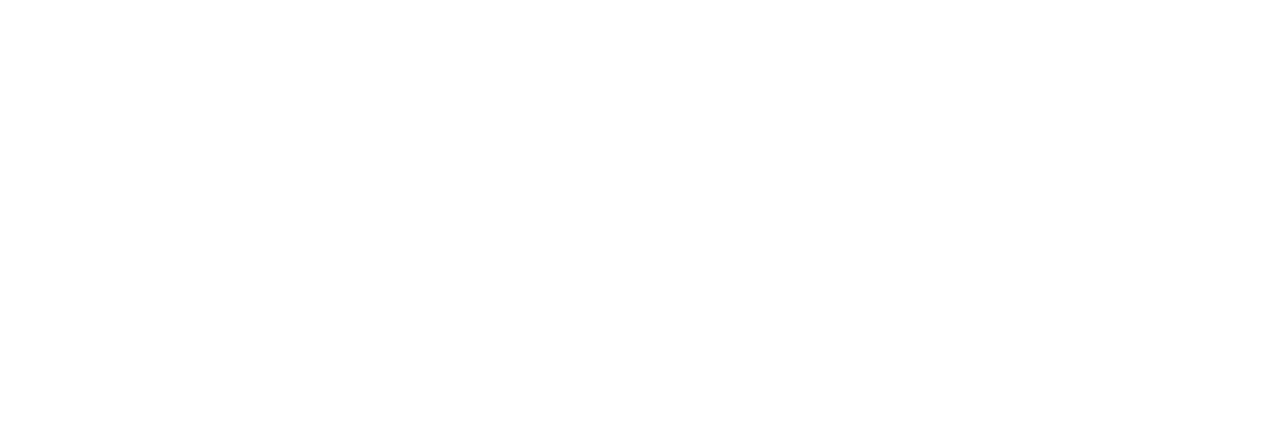
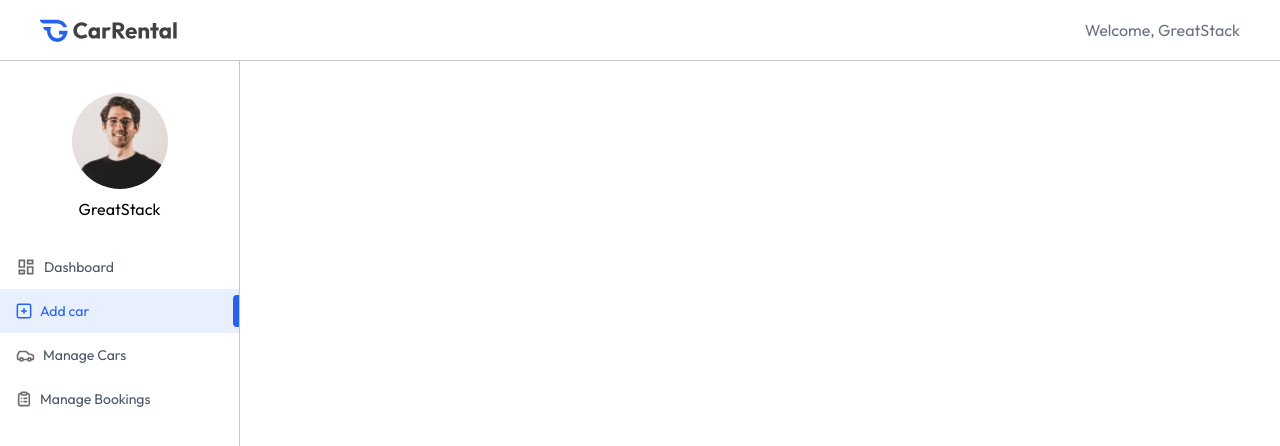
Before and after one commit to Raghav7071/CarRental, a React (Vite) app in the folder client/: page /owner/add-car in a window 1280 px wide. Before the commit this address had no page. Shown: the top 446 px of the page. Built offline with nearby package versions, Linux system fonts and the light colour scheme.

Commit message:
created some part of Dashboard and added some css to it

```diff
--- a/client/src/App.jsx
+++ b/client/src/App.jsx
@@ -6,6 +6,11 @@
 import Cars from './pages/Cars';
 import MyBookings from './pages/MyBookings';
 import { Footer } from './assets/Footer';
+import Layout from './pages/owner/Layout';
+import Dashboard from './pages/owner/Dashboard';
+import AddCar from './pages/owner/AddCar';
+import MangeCars from './pages/owner/MangeCars';
+import MangeBookings from './pages/owner/MangeBookings';
 
 const App = () => {
   const [showLogin, setShowLogin] = useState(false);
@@ -19,6 +24,13 @@
         <Route path='/cars-details/:id' element={<CarDetails />} />
         <Route path='/cars' element={<Cars />} />
         <Route path='/my-bookings' element={<MyBookings />} />
+        <Route path='/owner' element={<Layout/>}>
+        <Route index element={<Dashboard />}/>
+        <Route path='add-car' element={<AddCar />}/>
+        <Route path='manage-cars' element={<MangeCars />}/>
+        <Route path='manage-bookings' element={<MangeBookings />}/>
+
+        </Route>
 
       </Routes>
       {!isOwnerPath && <Footer />}
--- /dev/null
+++ b/client/src/components/owner/NavbarOwner.jsx
@@ -0,0 +1,18 @@
+import React from 'react'
+import { assets, dummyUserData } from '../../assets/assets'
+import { Link } from 'react-router-dom'
+const NavbarOwner = () => {
+
+
+    const user = dummyUserData;
+  return (
+    <div className='flex items-center justify-between px-6 md:px-10 py-4 text-gray-500 border-b border-borderColor relative transition-all'>
+        <Link to='/'>
+        <img src={assets.logo} alt='' className='h-7'></img>
+        </Link>
+        <p>Welcome, {user.name || "Owner"}</p>
+    </div>
+  )
+}
+
+export default NavbarOwner
--- /dev/null
+++ b/client/src/components/owner/Sidebar.jsx
@@ -0,0 +1,45 @@
+import React, { useState } from 'react' // Added useState import
+import { assets, dummyUserData, ownerMenuLinks } from '../../assets/assets'
+import { NavLink, useLocation } from 'react-router-dom';
+
+const Sidebar = () => {
+
+    const user = dummyUserData;
+    const location = useLocation()
+    const [image, setImage] = useState('')
+
+    const updateImage = async ()=>{
+        user.image = URL.createObjectURL(image)
+        setImage('')
+    }
+  return (
+    <div className='relative min-h-screen md:flex flex-col items-center pt-8 max-w-13 md:max-w-60 w-full border-r border-borderColor text-sm'>
+        <div className='group relative'>
+            <label htmlFor='image'>
+                <img src={image ? URL.createObjectURL(image) : user?.image || "https://media.istockphoto.com/id/1377248437/photo/shot-of-a-mature-man-spending-time-by-himself-in-his-yard.jpg?s=612x612&w=0&k=20&c=7RQdVcef45S4-K6HJeh1RMHFSxiRBxCBnjADCO1PnHQ="} alt="" className='w-24 h-24 rounded-full object-cover' />
+                <input type='file' id='image' accept='image/*' hidden onChange={e=> setImage(e.target.files[0])} />
+                <div className='absolute hidden top-0 right-0 left-0 bottom-0 bg-black/10 rounded-full group-hover:flex items-center justify-center cursor-pointer'>
+                    <img src={assets.edit_icon} alt="" />
+                </div>
+            </label>
+        </div>
+        {image && (
+            <button className='absolute top-0 right-0 flex p-2 gap-1 bg-primary/10 text-primary cursor-pointer' onClick={updateImage}>
+                Save <img src={assets.check_icon} width={13} alt='' />
+            </button>
+        )}
+        <p className='mt-2 text-base max-md:hidden'>{user?.name}</p>
+        <div className='w-full'>
+            {ownerMenuLinks.map((link,index)=>(
+                <NavLink key={index} to={link.path} className={`relative flex items-center gap-2 w-full py-3 pl-4 first:mt-6 ${link.path === location.pathname ? 'bg-primary/10 text-primary' : 'text-gray-600'}`}>
+                    <img src={link.path === location.pathname ? link.coloredIcon: link.icon} alt='car icon'/>
+                    <span className='max-md:hidden'>{link.name}</span>
+                    <div className={`${link.path === location.pathname && 'bg-primary '}w-1.5 h-8 rounded-l right-0 absolute`}></div>
+                </NavLink>
+            ))}
+        </div>
+    </div>
+  )
+}
+
+export default Sidebar
--- /dev/null
+++ b/client/src/components/owner/Title.jsx
@@ -0,0 +1,13 @@
+import React from 'react'
+
+const Title = ({ title,subTitle }) => {
+  return (
+    <>
+    <h1 className='font-medium text-3x1'>{title}</h1>
+    <p className='text-sm md:text-base text-gray-500/90 mt-2 max-w-156'>{subTitle}</p>
+
+    </>
+  )
+}
+
+export default Title
--- /dev/null
+++ b/client/src/pages/owner/AddCar.jsx
@@ -0,0 +1,9 @@
+import React from 'react'
+
+const AddCar = () => {
+  return (
+    <div></div>
+  )
+}
+
+export default AddCar
--- /dev/null
+++ b/client/src/pages/owner/Dashboard.jsx
@@ -0,0 +1,9 @@
+import React from 'react'
+
+const Dashboard = () => {
+  return (
+    <div></div>
+  )
+}
+
+export default Dashboard
--- /dev/null
+++ b/client/src/pages/owner/Layout.jsx
@@ -0,0 +1,20 @@
+import React from 'react'
+import Sidebar from '../../components/owner/Sidebar'
+import { Outlet } from 'react-router-dom'
+import NavbarOwner from '../../components/owner/NavbarOwner'
+
+const Layout = () => {
+  return (
+    <div className='flex flex-col'>
+        <NavbarOwner />
+        <div className='flex'>
+            <Sidebar/>
+            <Outlet />
+
+        </div>
+
+    </div>
+  )
+}
+
+export default Layout
--- /dev/null
+++ b/client/src/pages/owner/MangeBookings.jsx
@@ -0,0 +1,9 @@
+import React from 'react'
+
+const MangeBookings = () => {
+  return (
+    <div></div>
+  )
+}
+
+export default MangeBookings
--- /dev/null
+++ b/client/src/pages/owner/MangeCars.jsx
@@ -0,0 +1,9 @@
+import React from 'react'
+
+const MangeCars = () => {
+  return (
+    <div></div>
+  )
+}
+
+export default MangeCars
```
